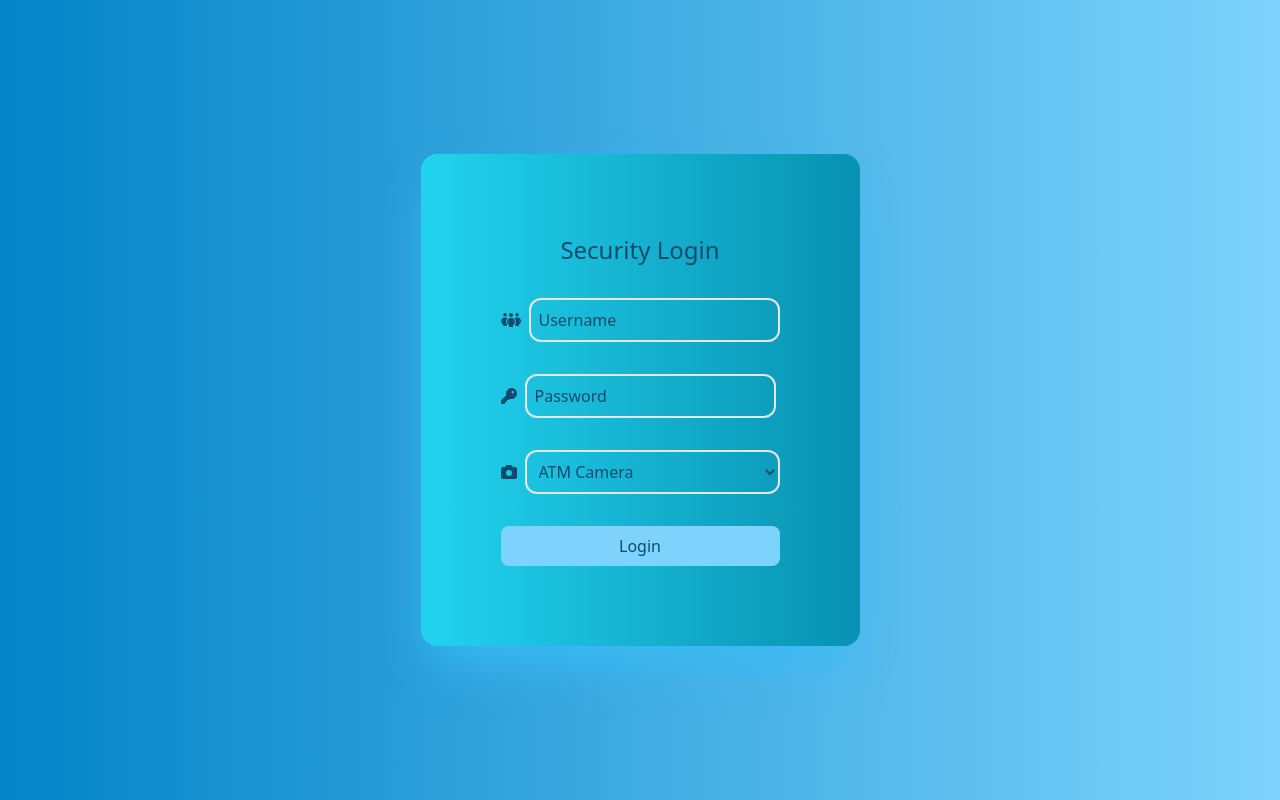
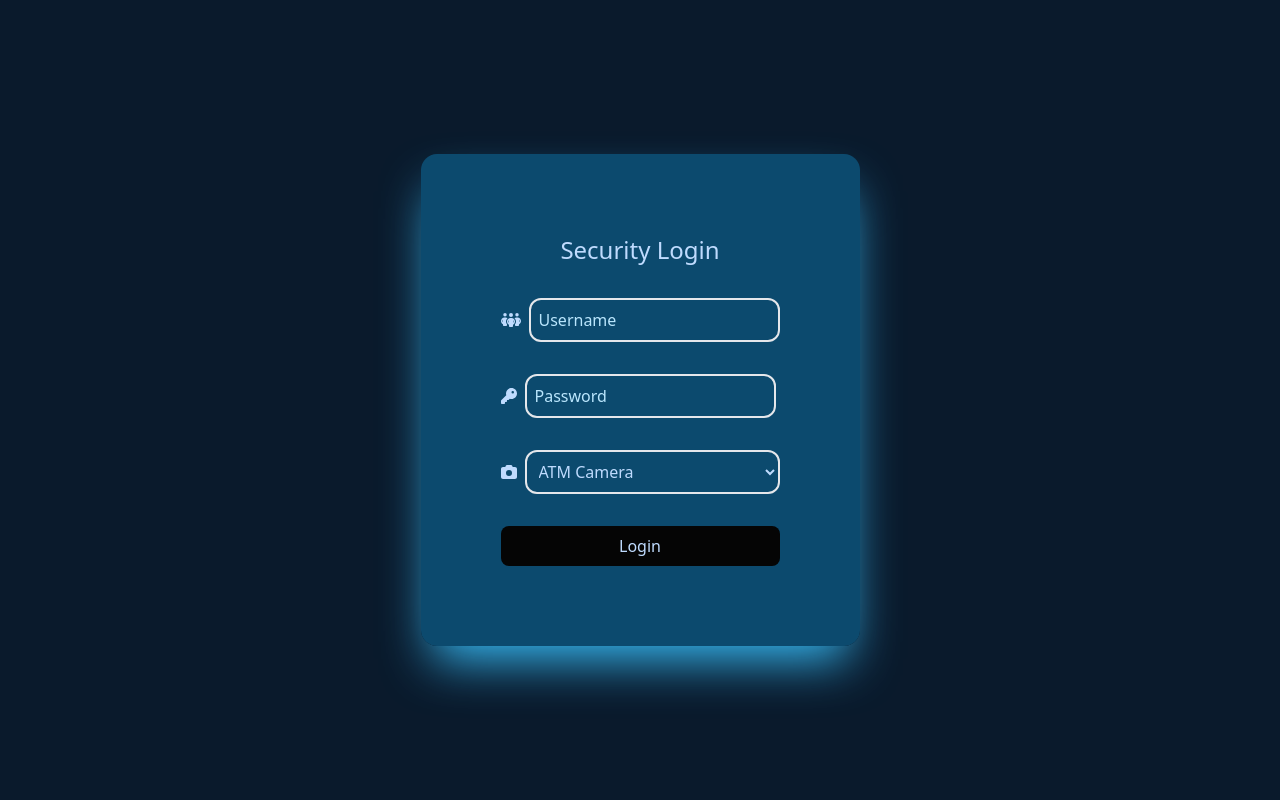
Before and after one commit to Port-Hub/SecurityPortalATM, a React (Vite) app: page / in a window 1280 px wide. Built offline with nearby package versions, Linux system fonts and the light colour scheme; the HTML template or start-up script is replaced by a standard one.

Commit message:
updates :)

```diff
--- a/index.html
+++ b/index.html
@@ -6,7 +6,7 @@
     <meta name="viewport" content="width=device-width, initial-scale=1.0" />
     <title>ATM Security System</title>
   </head>
-  <body class="bg-gradient-to-r from-sky-600 to-sky-300 text-sky-900">
+  <body class="bg-[#0a1a2c] text-blue-200">
     <div id="root"></div>
     <script type="module" src="/src/main.jsx"></script>
   </body>
--- a/src/components/layout.jsx
+++ b/src/components/layout.jsx
@@ -1,7 +1,7 @@
 const Layout = (props) => {
     return (
         <div className="flex flex-col h-screen top-1/2 items-center justify-center">
-            <form className=" bg-gradient-to-r from-cyan-400 to-cyan-600 space-y-8 rounded-2xl p-20 shadow-2xl shadow-sky-400">
+            <form className=" bg-gradient-to-r from-sky-900 to-sky-900 space-y-8 rounded-2xl p-20 shadow-2xl shadow-sky-400">
                 {props.children}
             </form>
         </div>
--- a/src/pages/atmcam.jsx
+++ b/src/pages/atmcam.jsx
@@ -8,7 +8,7 @@ const ATMCam = () => {
             </div>
             <img src="http://localhost:5000/atmcam"/>
             <div className="flex flex-row text-center">
-                <Link to="/" className="rounded-lg w-full py-2 px-6 bg-sky-300">Log out</Link>
+                <Link to="/" className="rounded-lg w-full py-2 px-6 bg-[#050505]">Log out</Link>
             </div>
         </Layout>
     )
--- a/src/pages/cctv.jsx
+++ b/src/pages/cctv.jsx
@@ -8,7 +8,7 @@ const CCTV = () => {
             </div>
             <img src="http://localhost:5000/cctv"/>
             <div className="flex flex-row text-center">
-                <Link to="/" className="rounded-lg w-full py-2 px-6 bg-sky-300">Log out</Link>
+                <Link to="/" className="rounded-lg w-full py-2 px-6 bg-[#050505]">Log out</Link>
             </div>
         </Layout>
     )
--- a/src/pages/login.jsx
+++ b/src/pages/login.jsx
@@ -40,21 +40,21 @@ const Login = () => {
             </div>
             <div className="flex flex-row items-center gap-x-2">
                 <FontAwesomeIcon icon={faPeopleGroup} />
-                <input className=" placeholder:text-sky-900 bg-transparent border-2 p-2 rounded-xl" type="name" placeholder="Username"></input>
+                <input className=" placeholder:text-sky-200 bg-transparent border-2 p-2 rounded-xl" type="name" placeholder="Username"></input>
             </div>
             <div className="flex flex-row gap-x-2 items-center">
                 <FontAwesomeIcon icon={faKey} />
-                <input className=" placeholder:text-sky-900 bg-transparent border-2 p-2 rounded-xl" type="password" placeholder="Password"></input>
+                <input className=" placeholder:text-sky-200 bg-transparent border-2 p-2 rounded-xl" type="password" placeholder="Password"></input>
             </div>
             <div className="flex flex-row gap-x-2 items-center">
                 <FontAwesomeIcon icon={faCamera} />
-                <select ref={mRef} onChange={mChange}  className=" placeholder:text-sky-900 bg-transparent w-full border-2 p-2 rounded-xl" type="radio">
+                <select ref={mRef} onChange={mChange}  className=" placeholder:text-sky-200 bg-transparent w-full border-2 p-2 rounded-xl" type="radio">
                     <option>{mList[0].name}</option>
                     <option>{mList[1].name}</option>
                 </select>
             </div>
             <div className="flex flex-row text-center">
-                <Link to={mode.link} className="rounded-lg w-full py-2 px-6 bg-sky-300">Login</Link>
+                <Link to={mode.link} className="rounded-lg w-full py-2 px-6 bg-[#050505]">Login</Link>
             </div>
         </Layout>
     )
```
Also changed, not shown: 1 other file (tests, documents, lock files or other folders).
